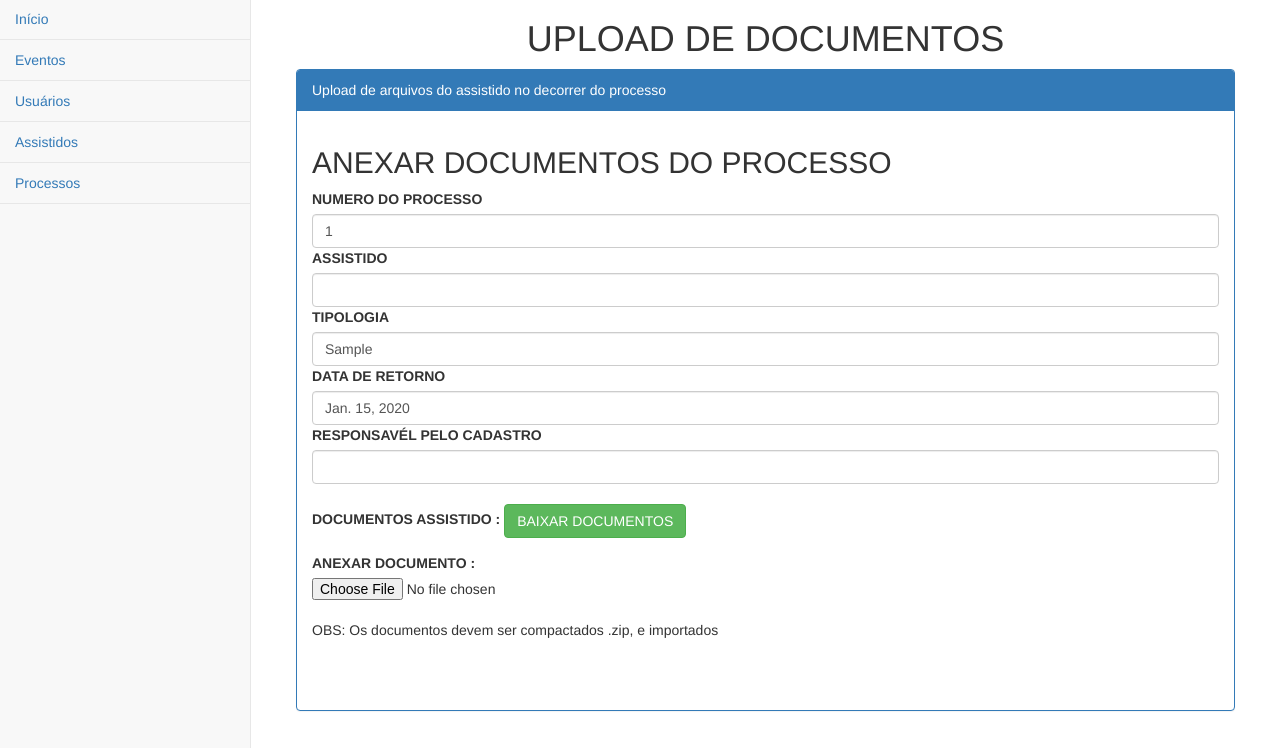
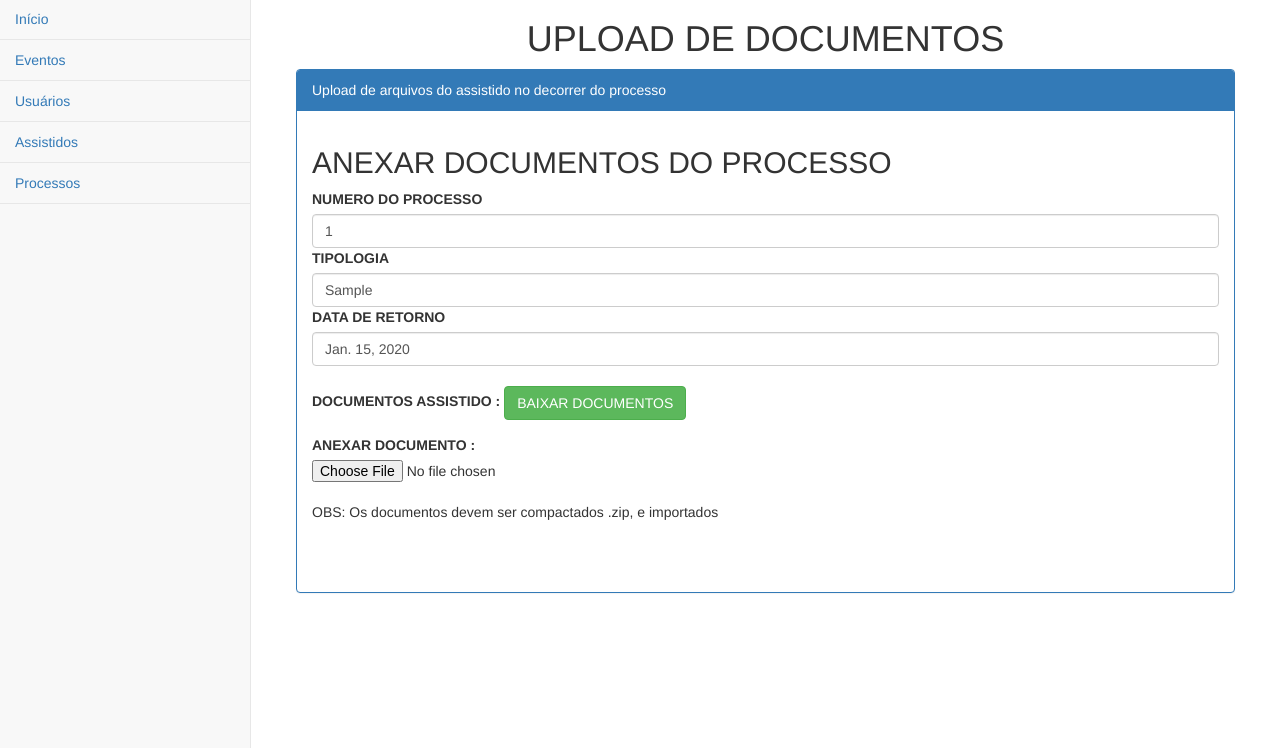
Before and after one commit to Pedro-Philipe/snpj, a Django app: page /gestao/detalhes/processo/1/ in a window 1280 px wide. Shown: the part 52-800 px from the top of the page. Run offline with Django 3.2, Linux system fonts and the light colour scheme; a user stored in the database is signed in; tables that the repository leaves empty hold one stand-in row (values such as "Sample post"); some libraries are stand-ins or nearby versions.

Commit message:
Ajuste nas Views de Gestão

```diff
--- a/adesao/forms.py
+++ b/adesao/forms.py
@@ -69,21 +69,21 @@ class CadastrarAssistidoForm(forms.ModelForm):
     renda_familiar = forms.CharField(max_length=200, required=True)
     endereco_residencial = forms.CharField(max_length=200, required=True)
     endereco_trabalho = forms.CharField(max_length=200)
-    cep = forms.CharField(max_length=20, required=False)
-    telefone_celular = forms.CharField(max_length=20, required=False)
+    cep = forms.CharField(max_length=20)
+    telefone_celular = forms.CharField(max_length=20)
     telefone_fixo = forms.CharField(max_length=20)
     telefone_comercial = forms.CharField(max_length=200)
     email = forms.EmailField(max_length=200)
     observacoes = forms.CharField(widget=forms.Textarea())
     documentos = RestrictedFileField(
         content_types=compressed_content_types,
-        max_upload_size=5242880,
+        max_upload_size=50428800,
         required=True,
         widget=FileInput)
 
     class Meta:
         model = Assistido
-        fields = ('nome', 'representante_legal', 'rg', 'cpf', 'nacionalidade', 'estado_civil', 'profissao', 'renda_familiar', 'endereco_residencial', 'endereco_trabalho',
+        fields = ('nome', 'representante_legal', 'rg', 'cpf', 'nacionalidade', 'estado_civil', 'profissao', 'endereco_residencial', 'endereco_trabalho',
                   'cep', 'telefone_celular', 'telefone_fixo', 'telefone_comercial', 'email', 'observacoes')
 
     def clean_email(self):
--- a/snpj/templates/gestao/listar_assistidos.html
+++ b/snpj/templates/gestao/listar_assistidos.html
@@ -23,7 +23,7 @@
                             <td>{{ assistido.cpf }}</td>
                             <td>{{ assistido.telefone_celular }}</td>
                             <td align="center">
-                                <a href="http://127.0.0.1:8000/gestao/assistido/detalhes/{{ assistido.id }}">
+                                <a href="{% url 'gestao:detalhesAssistido' assistido.id %}">
                                     <button type="button" class="btn btn-default btn-sm"> Mais sobre <span
                                             class="glyphicon glyphicon-asterisk"></span></button>
                                 </a>
--- a/snpj/templates/gestao/upload_processo.html
+++ b/snpj/templates/gestao/upload_processo.html
@@ -12,20 +12,12 @@
                     <input type="text" class="form-control" value="{{ processo.id }}">
                 </div>
                 <div>
-                    <label for="{{ form.id_.id_for_label }}">ASSISTIDO</label>
-                    <input type="text" class="form-control" value="{{ processo.cpf_assistido }}">
-                </div>
-                <div>
                     <label for="{{ form.id_.id_for_label }}">TIPOLOGIA</label>
                     <input type="text" class="form-control" value="{{ processo.tipologia }}">
                 </div>
                 <div>
                     <label for="{{ form.id_.id_for_label }}">DATA DE RETORNO</label>
                     <input type="text" class="form-control" value="{{ processo.data }}">
-                </div>
-                <div>
-                    <label for="{{ form.id_.id_for_label }}">RESPONSAVÉL PELO CADASTRO</label>
-                    <input type="text" class="form-control" value="{{ processo.responsavel_processo }}">
                 </div>
                 <br/>
                 <div class="form-group">
```
Also changed, not shown: snpj/templates/gestao/listar_processos.html (+2 -5 lines).
